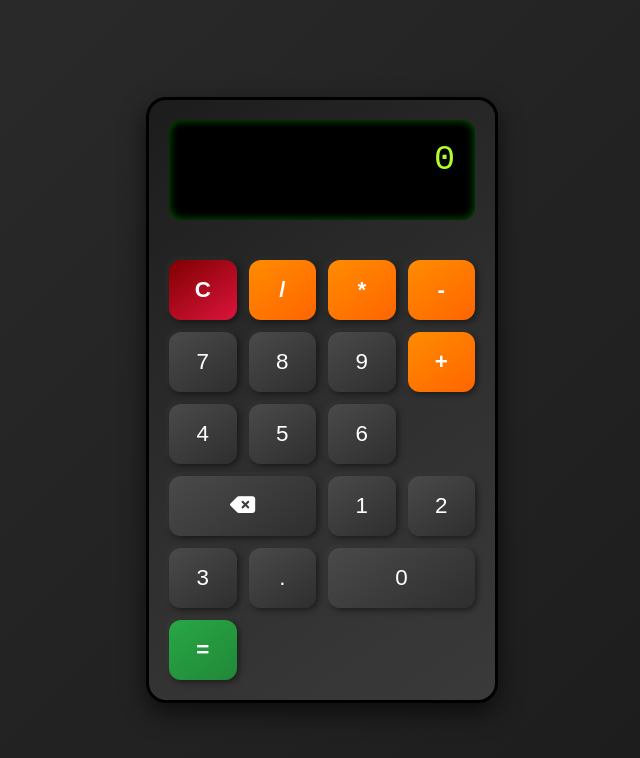
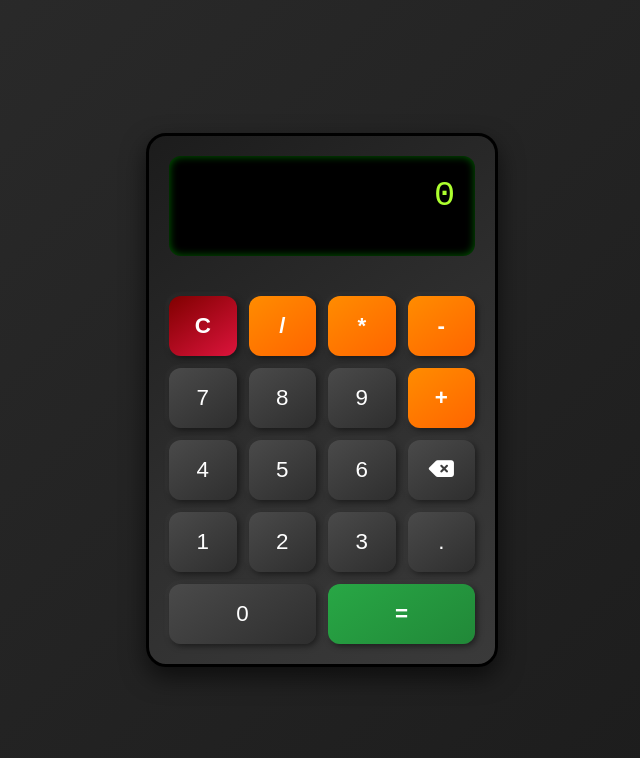
Before and after one commit to Hadiali16/Calculator, a plain HTML site: page index.html in a window 1280 px wide. Shown: the whole page, without its empty margins (318-958 px from the left). Drawn offline with Linux system fonts and the light colour scheme.

Commit message:
Update style.css

```diff
--- a/style.css
+++ b/style.css
@@ -71,7 +71,7 @@ body {
   grid-column: span 2;
 }
 
-.back {
+#equal {
   grid-column: span 2;
 }
 
```
